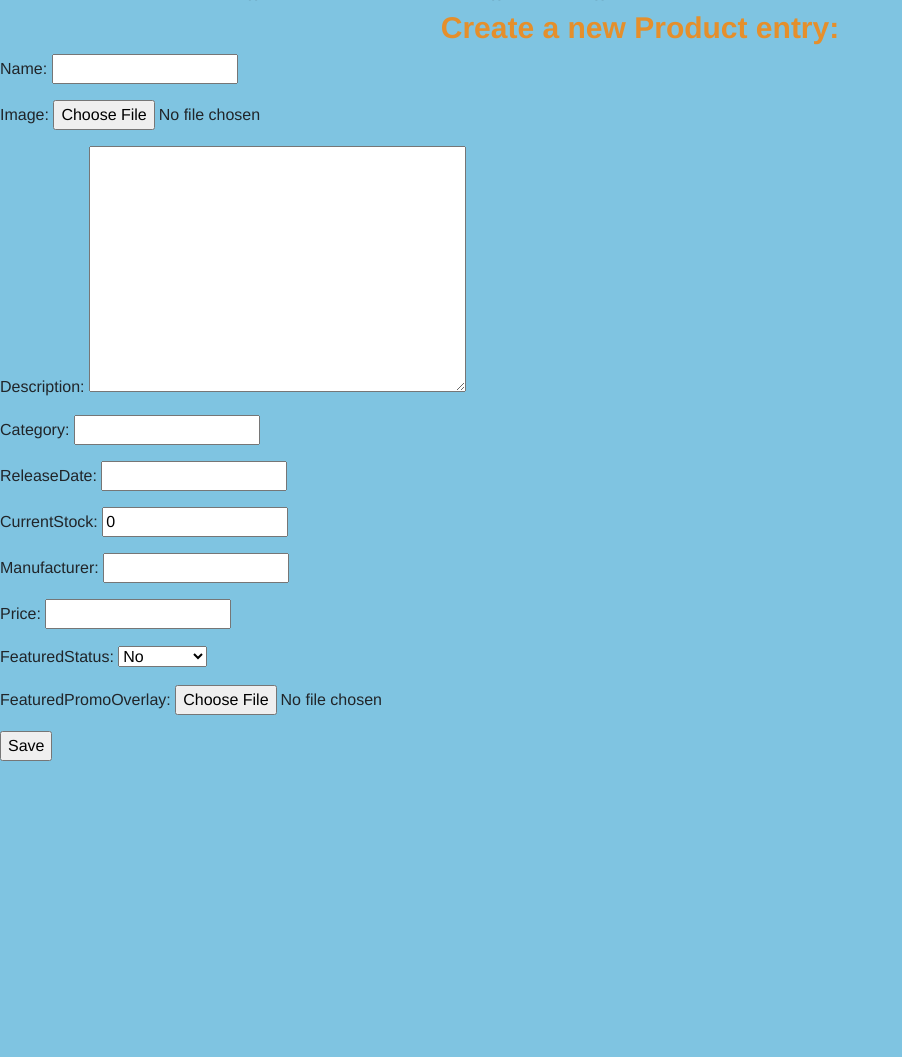
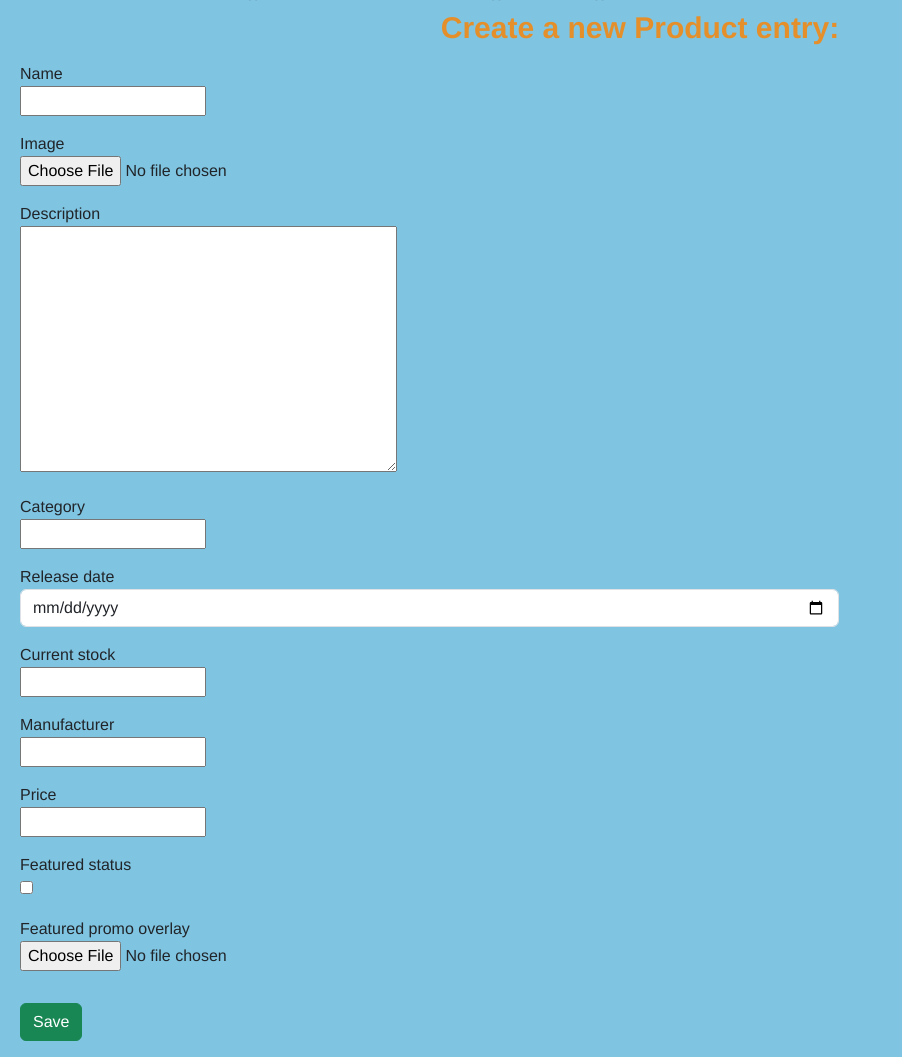
Before and after one commit to APanussis/ITC_4214_A1-Internet_Programming-Alexander_Panussis130248-Final_Project_2, a Django app: page /productCreate/ in a window 1280 px wide. Shown: the part 187-1244 px from the top of the page, without its empty margins (0-902 px from the left). Before the commit the page ends 948 px from the top, so only its background shows below. Run offline with Django 4.2, Linux system fonts and the light colour scheme; some libraries are stand-ins or nearby versions.

Commit message:
Product creation page & ModelProduct refactoring. -Formatted template "productCreate.html" form fields with bootstrap CSS classes. -Refactored some labels in "ModelProduct", in "FormProductCreate" and in "rFormProductCreate" to streamline labeling fields in forms.

```diff
--- a/ProjectTT/ItemsApp/forms.py
+++ b/ProjectTT/ItemsApp/forms.py
@@ -1,4 +1,7 @@
+from PIL import Image
 from django import forms
+from django.forms import SelectDateWidget
+from django.core.files.uploadedfile import SimpleUploadedFile
 
 from .models import ModelProduct
 
@@ -10,13 +13,37 @@ class FormProductCreate(forms.ModelForm):
             'image',
             'description',
             'category',
-            'releaseDate',
-            'currentStock',
+            'release_date',
+            'current_stock',
             'manufacturer',
             'price',
-            'featuredStatus',
-            'featuredPromoOverlay',
+            'featured_status',
+            'featured_promo_overlay',
         ]
+
+class rFormProductCreate(forms.Form):
+    name                    = forms.CharField(max_length = 60)
+    image                   = forms.ImageField(required=False)
+    description             = forms.CharField(widget=forms.Textarea)    #TextArea widget to give the user space to write something more than a single sentence.
+    category                = forms.CharField(max_length = 20)
+    release_date            = forms.DateField(                          #DateInput widget for convenience
+                                    widget= forms.DateInput
+                                        (attrs=
+                                            {
+                                                'type':'date',
+                                                'placeholder': 'Unknown Release Date',
+                                                'class': 'form-control',
+                                                'cols': 30,
+                                            }
+                                        )
+                                    )
+    current_stock           = forms.IntegerField(min_value=0)
+    manufacturer            = forms.CharField(max_length = 30)
+    price                   = forms.DecimalField(decimal_places = 2, max_digits = 8, min_value=0.01)
+    featured_status         = forms.BooleanField(required=False)
+    featured_promo_overlay  = forms.ImageField(required=False)
+
+
 
 # # # # # # #
 # REFERENCE #
--- a/ProjectTT/ItemsApp/models.py
+++ b/ProjectTT/ItemsApp/models.py
@@ -9,9 +9,9 @@ class ModelProduct(models.Model):   #inherits from default python class "Model"
     image = models.ImageField(blank=True, null=True, upload_to="productImages/")
     description = models.TextField(blank = True, null = True)
     category = models.CharField(max_length = 20)
-    releaseDate = models.DateField(blank=True, null = True)
-    currentStock = models.PositiveIntegerField(default=0)
+    release_date = models.DateField(blank=True, null = True)
+    current_stock = models.PositiveIntegerField(default=0)
     manufacturer = models.CharField(max_length = 30)
     price = models.DecimalField(decimal_places = 2, max_digits = 8, validators=[MinValueValidator(Decimal('0.01'))]) #imported validator to keep values Positive and Decimal
-    featuredStatus = models.BooleanField(blank = True, null = True, default=False)
-    featuredPromoOverlay = models.ImageField(blank=True, null=True)
+    featured_status = models.BooleanField(blank = True, null = True, default=False)
+    featured_promo_overlay = models.ImageField(blank=True, null=True)
--- a/ProjectTT/ItemsApp/templates/ItemsApp/productCreate.html
+++ b/ProjectTT/ItemsApp/templates/ItemsApp/productCreate.html
@@ -8,8 +8,21 @@
     <h1>
         Create a new Product entry:
     </h1>
-    <form method='POST'> {% csrf_token %}
-        {{ keyForm.as_p }}
-        <input type='submit' value = 'Save' />
+    <form action='.' method='POST'> {% csrf_token %}
+
+        <div class="row mb-3 m-2"> <!-- Iteratively render fields -->
+            {% for field in keyForm %}
+                <div class="col-md-8">
+                    <label>{{field.label}}</label>
+                    <p>{{field}} </p>
+                </div>
+            {% endfor %}
+        </div>
+
+        <div class="row mb-3 m-2"> <!-- Attempts to execute a POST method to create new product entry in DB-->
+            <div class="col-md-4 ">
+                <input class="btn btn-success" type='submit' value = 'Save' />
+            </div>
+        </div>
     </form>
 {% endblock content_productInfo %}
--- a/ProjectTT/ItemsApp/views.py
+++ b/ProjectTT/ItemsApp/views.py
@@ -1,7 +1,7 @@
 from django.http import HttpResponse
 from django.shortcuts import render
 
-from .forms import FormProductCreate
+from .forms import FormProductCreate, rFormProductCreate
 from .models import ModelProduct
 
 
@@ -13,9 +13,21 @@ def viewProductCreate(request, *args, **kwargs):
     s2 = str(args)
     s3 = str(kwargs)
     userAndArgsInfo = "User: " + currentUser + " || Authenticated: " + flagAuthenticated + " || Args: " + s2 + " || Keyword Args: " + s3
-    formRetrieved = FormProductCreate(request.POST or None)
-    if formRetrieved.is_valid():
-        formRetrieved.save()
+
+    formRetrieved = rFormProductCreate() #Initialize raw django form
+    if request.method == "POST":
+        formRetrieved = rFormProductCreate(request.POST)
+        if formRetrieved.is_valid():    #If information provided by the user in the fields of the form pass django's validation tests, do the following:
+            ModelProduct.objects.create(**formRetrieved.cleaned_data)   #Create new object in ModelProduct from the cleaned data that was passed from the form's fields
+                                                                        #Using ** in front of "formRetrieved.cleaned_data" to turn the dict data into arguments for django
+                                                                        #to pass into the DB entry.
+            formRetrieved = rFormProductCreate() #Re-render empty form
+
+
+    # formRetrieved = FormProductCreate(request.POST or None)
+    # if formRetrieved.is_valid():
+    #     formRetrieved.save()
+    #     formRetrieved = FormProductCreate() #Re-render the form to empty the fields after saving the new product.
 
     context = {
         "dingus": userAndArgsInfo,
@@ -30,6 +42,7 @@ def viewProductInfo(request, *args, **kwargs):
     s2 = str(args)
     s3 = str(kwargs)
     userAndArgsInfo = "User: " + currentUser + " || Authenticated: " + flagAuthenticated + " || Args: " + s2 + " || Keyword Args: " + s3
+
     objRetrieved = ModelProduct.objects.get(name="5th test with no image") #get users query info from searchbar, keywords, radiobutton filters, e.t.c.
 
     context = {
```
Also changed, not shown: ProjectTT/ItemsApp/migrations/0012_rename_currentstock_modelproduct_current_stock_and_more.py (added), ProjectTT/db.sqlite3.
